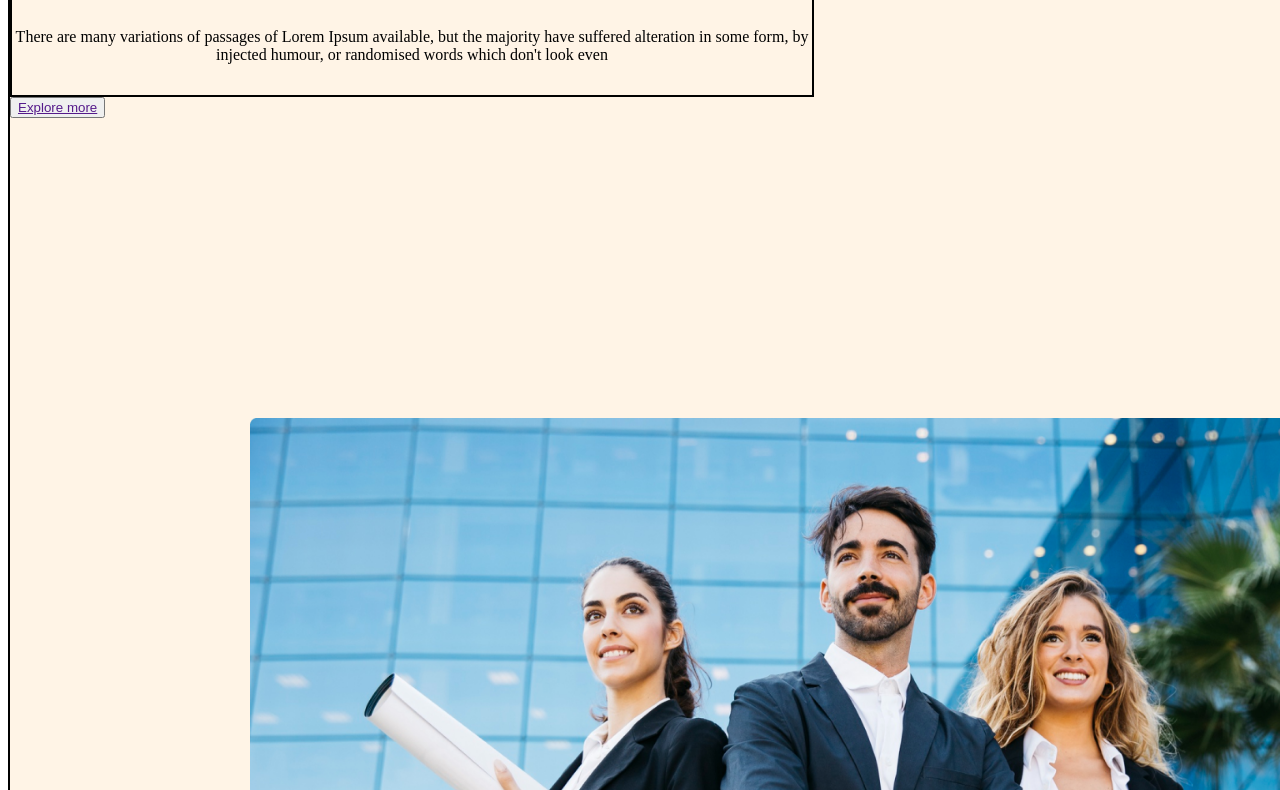
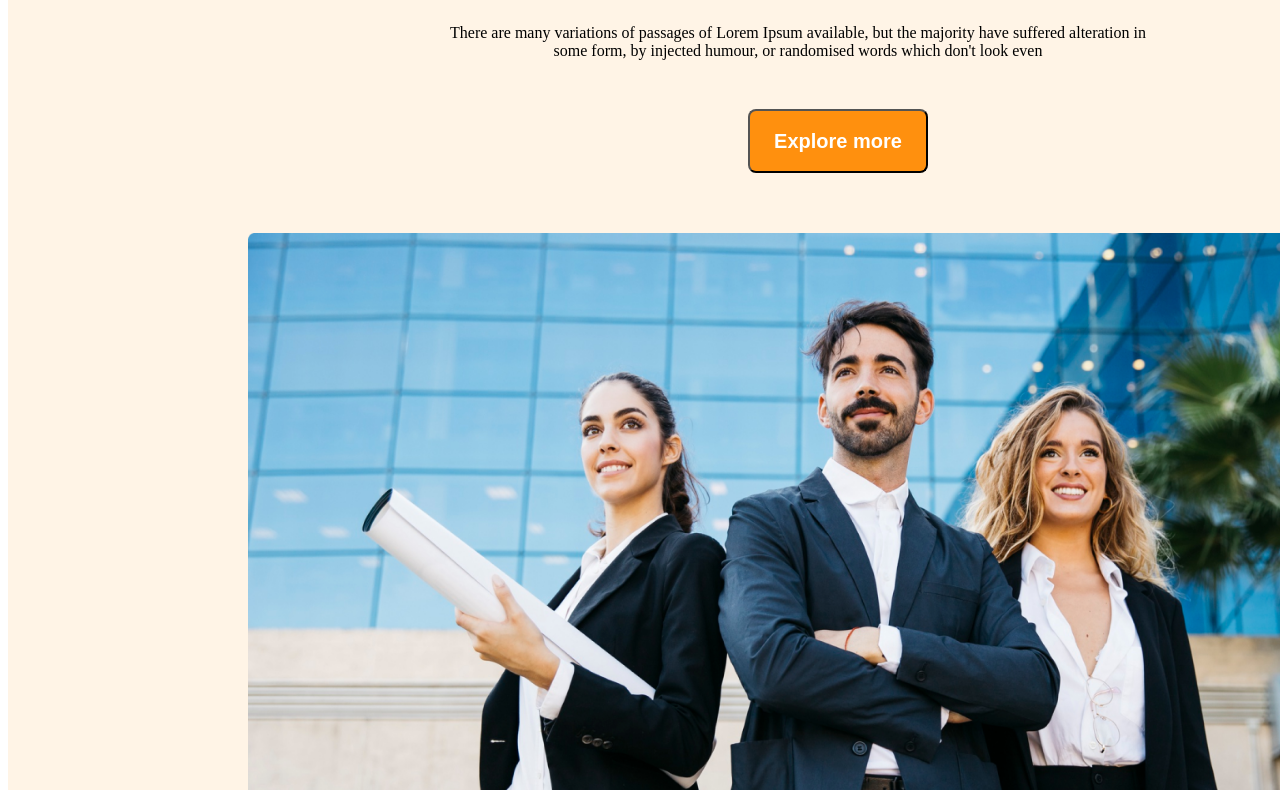
Before and after one commit to delowarhossain7089/g3-architect, a plain HTML site: page index.html in a window 1280 px wide. Shown: the part 356-1146 px from the top of the page. Drawn offline with Linux system fonts and the light colour scheme.

Commit message:
finished head section

```diff
--- a/index.html
+++ b/index.html
@@ -24,7 +24,7 @@
             <h1 class="h2-heading">Brand New<br> Group of Architects</h1>
             <p class="banner-p">There are many variations of passages of Lorem Ipsum available, but the majority have suffered alteration in some form, by injected humour, or randomised words which don't look even</p>
         </div>
-        <button><a href="" class="btn">Explore more</a></button>
+        <button class="btn-primary"><a href="" class="btn">Explore more</a></button>
 
            <div class="banner-image">
               <img class="banner-png" src="images/banner.png">
@@ -34,6 +34,9 @@
 
     </header>
     <main>
+        <section>
+
+        </section>
 
     </main>
 
--- a/styles/style.css
+++ b/styles/style.css
@@ -5,9 +5,9 @@
     display: flex;
 }
 
-.main-head{ border: 2px solid black;
+.main-head{
     width: 1700px;
-    height: 1322px;
+    height: 1230px;
     margin-top: 20px;
     background-color:rgba(255, 144, 14, 0.1);
 }
@@ -52,11 +52,12 @@ margin: 30px;
 
 } */
 
-.main-div2{ border: 2px solid black;
+.main-div2{
     text-align: center;
 padding-top: 0px;
     width: 800px;
 height: 300px;
+margin-left: 400px;
 }
 
 .h2-heading{
@@ -65,6 +66,33 @@ height: 300px;
     text-align: center;
 }
 
+.banner-p{
+    width: 720px;
+height: 52px;
+margin-left:30px
+}
+
+.btn-primary{
+    width: 180px;
+height: 64px;
+  margin-top:-40px;
+margin-left: 740px;
+border-radius: 8px;
+
+background: rgb(255, 144, 14);
+
+}
+
+.btn{
+width: 180px;
+height: 64px;
+font-size: 20px;
+font-weight: 600;
+color: white;
+text-decoration: none;
+}
+
+
 /* .banner-image{
 
 } */
@@ -72,7 +100,7 @@ height: 300px;
 .banner-image{
     width: 1200px;
     height: 600px;
-    margin-top: 300px;
+    margin-top: 60px;
 }
 
 .banner-png{
@@ -82,3 +110,11 @@ height: 300px;
     margin-right: 240px;
 
 }
+
+/*media query for architect*/
+
+@media screen and (max-width:576px) {
+    .main-head{
+    width: 100%;}
+
+}
```
